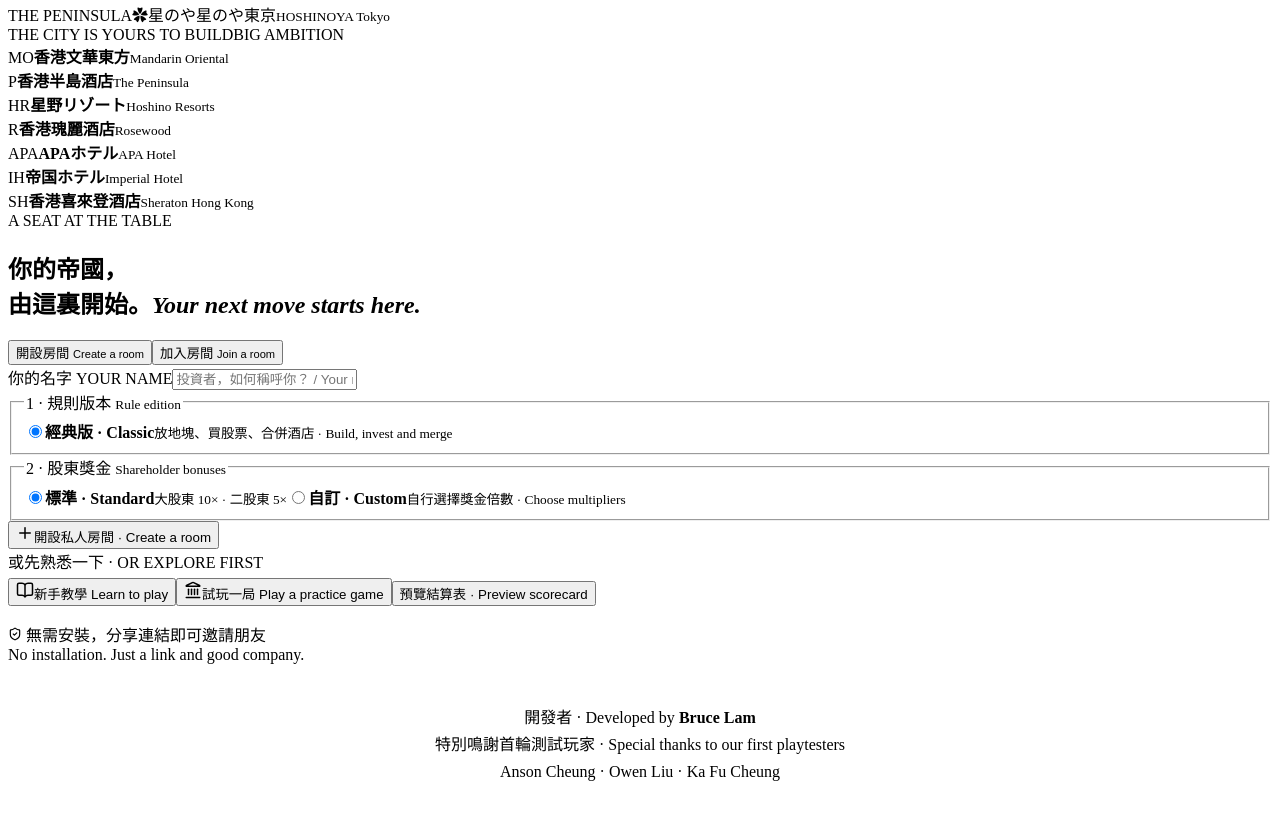
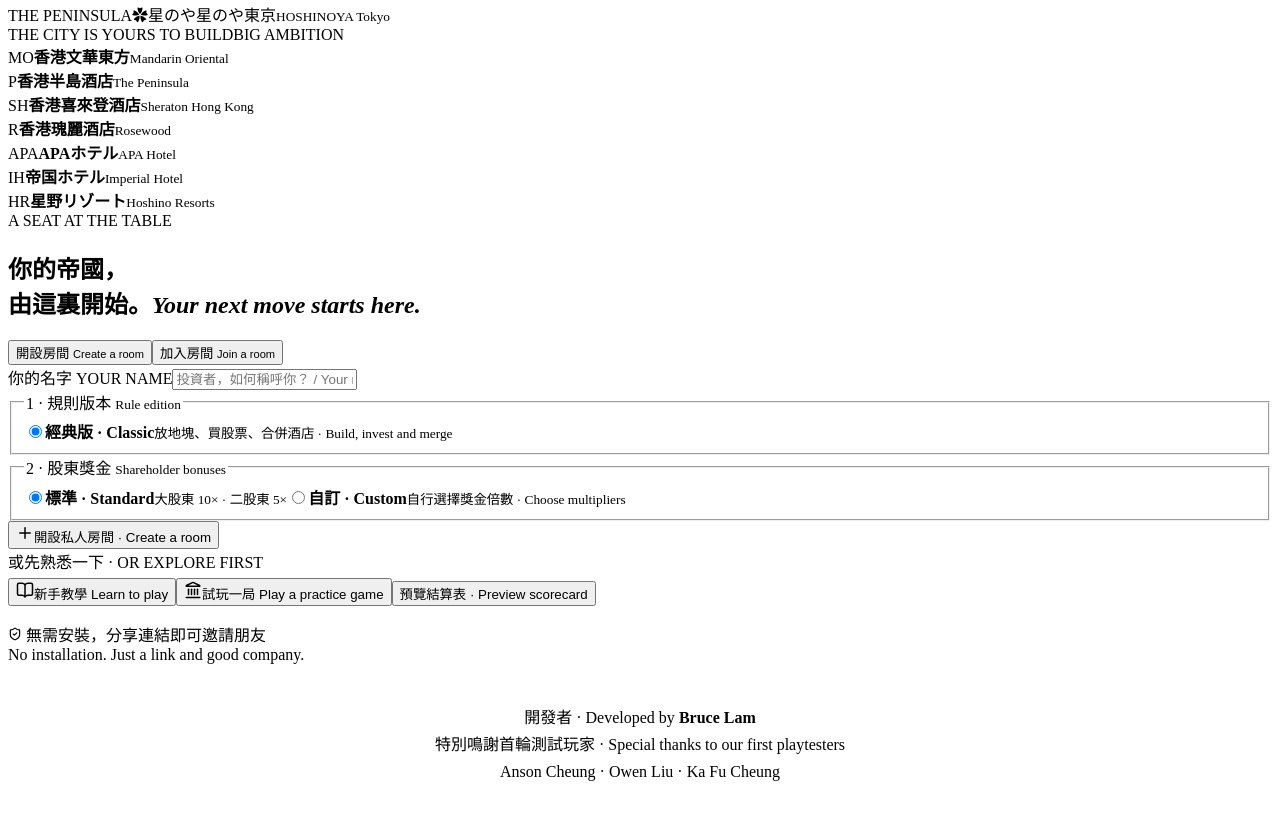
Before and after one commit to bruce-tp/acquire-boardgame, a Next.js app: page / in a window 1280 px wide. Shown: the part 2987-3804 px from the top of the page. Built offline with nearby package versions, Linux system fonts and the light colour scheme.

Commit message:
Group and enlarge homepage hotel logos by location

```diff
--- a/app/globals.css
+++ b/app/globals.css
@@ -524,7 +524,7 @@
 @media (min-width: 1440px) {
   .landing.landing-immersive { max-width: 1680px; padding-inline: 12px; }
   .landing-showcase {
-    --hotel-rail-width: clamp(112px, 7.5vw, 128px);
+    --hotel-rail-width: clamp(128px, 8.5vw, 146px);
     grid-template-columns: var(--hotel-rail-width) minmax(0, 1fr) var(--hotel-rail-width);
   }
   .landing-showcase > .hero { grid-area: 1 / 2; min-width: 0; width: 100%; }
@@ -538,7 +538,7 @@
   }
   .landing-showcase .hotel-rail .emblem.brand-emblem {
     width: 100%;
-    height: 76px;
+    height: 86px;
     padding: 4px 3px 10px;
   }
   .hotel-rail:first-child { grid-area: 1 / 1; }
--- a/app/page.tsx
+++ b/app/page.tsx
@@ -113,9 +113,9 @@ return <main className={playing?'app playing':'app'}><header className="topbar">
 </blockquote>
 <HotelPoster landing/><div className="art-caption"><span>THE CITY IS YOURS TO BUILD</span><span>BIG AMBITION</span></div></section>
 <div className="hotel-collection" tabIndex={0} role="region" aria-label="七大酒店品牌 · Seven hotel brands">
-  {[HOTELS.slice(0, 4), HOTELS.slice(4)].map((hotels, side) => (
+  {[[0, 1, 6, 3], [4, 5, 2]].map((hotelIds, side) => (
     <div className="hotel-rail" key={side}>
-      {hotels.map(h => (
+      {hotelIds.map(id => HOTELS[id]).map(h => (
         <div className="hotel-mini" key={h.id} style={{'--hotel': h.colour} as React.CSSProperties}>
           <Emblem c={h.id}/><strong>{h.zh}</strong><small lang="en">{h.name}</small>
         </div>
```
